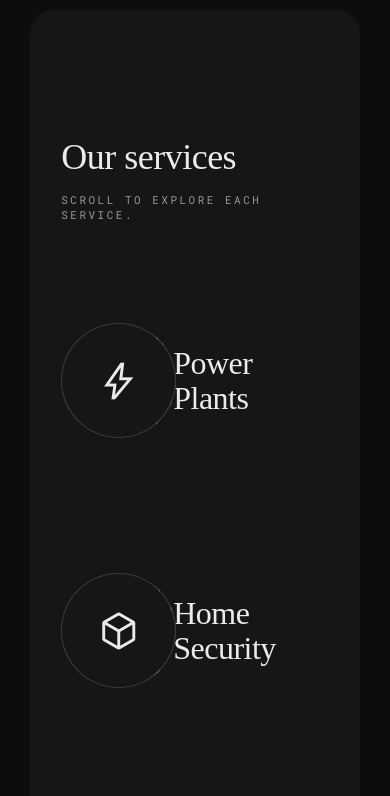
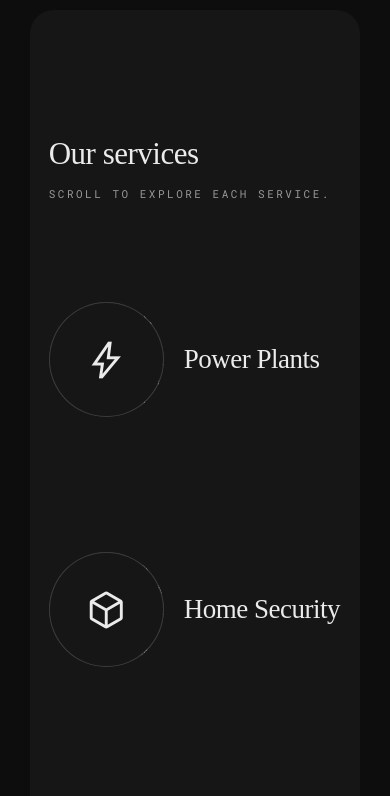
Before and after one commit to wix-incubator/interact-examples, a plain HTML site: page Lists/Icon_Pill_Slider_Scroll.html in a window 390 px wide. Shown: the part 820-1616 px from the top of the page. Drawn offline with nearby package versions, Linux system fonts and the light colour scheme; a script that the page names is missing; a web font is replaced by a local one.

Commit message:
Update Icon_Pill_Slider_Scroll.html

```diff
--- a/Lists/Icon_Pill_Slider_Scroll.html
+++ b/Lists/Icon_Pill_Slider_Scroll.html
@@ -211,14 +211,18 @@
     }
 
     @media (max-width: 768px) {
+      .services-heading {
+        font-size: 31px;
+      }
+
       .service-name {
-        font-size: 32px;
+        font-size: 27px;
         letter-spacing: -0.5px;
-        margin-left: 112px;
+        margin-left: 135px;
       }
 
       .services-section {
-        padding: 15vh 8vw;
+        padding: 15vh 4.8vw;
       }
     }
   </style>
```
